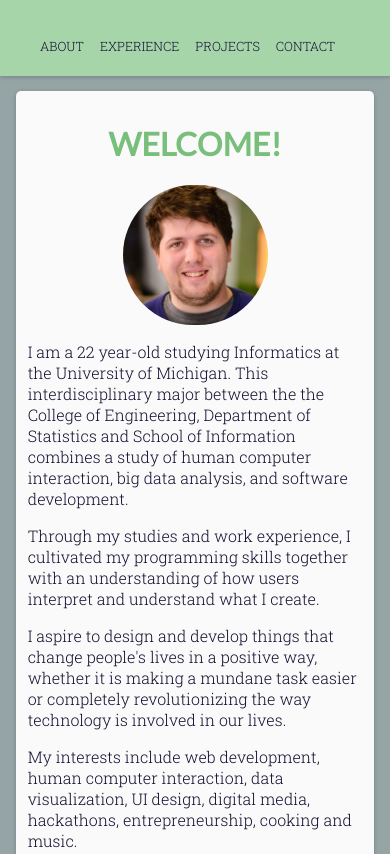
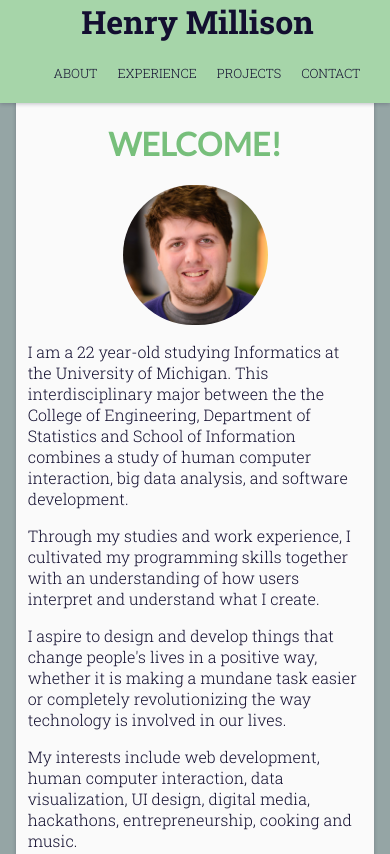
Before and after one commit to hmillison/portfolio, a plain HTML site: page index.html in a window 390 px wide. Shown: the top 854 px of the page. Drawn offline with nearby package versions, Linux system fonts and the light colour scheme.

Commit message:
changing logo, updating nav bar, changing contacts email

```diff
--- a/css/scss/main.scss
+++ b/css/scss/main.scss
@@ -63,6 +63,7 @@ h1, h2, h3{
 
 .nav{
 	@include material-shadow();
+
 	min-height:75px;
 	background-color:$green2;
 	text-align: center;
@@ -82,36 +83,47 @@ h1, h2, h3{
   }
 	.logo{
 		float:left;
-		background-image: url('../images/hm-logo-2.png');
-		background-size:100%;
-		background-repeat: no-repeat;
-		height:75px;
-		width:120px;
-    @media (max-width: 400px){
-      display:none;
+    display:inline-block;
+    margin-left: 5px;
+    margin-bottom: 0;
+    max-height: 75px;
+    @media (max-width: 640px){
+      float:none;
+      text-align: center;
+    }
+    h1{
+      color:$darkblue;
+      font-family: 'Roboto Slab', serif;
+      @media (max-width: 640px){
+        margin: 0;
+      }
     }
 	}
 	.active{
 			position:absolute;
-			min-height:75px;
+			min-height:76px;
 			padding-bottom:1%;
 			width:70px;
 			margin-left:28px;
 			background-color: $green1;
 			@include transition(all 1s);
-      @media (max-width: 520px){
+      @media (max-width: 640px){
         display:none;
       }
 		}
 	.links{
    	white-space: nowrap;
 		float: right;
-    @media (max-width: 400px){
+    @media (max-width: 640px){
       float:none;
+      text-align: center;
     }
 
 		ul{
 			list-style: none;
+      @media (max-width: 640px){
+        margin: 0;
+      }
 			li{
 				margin-left: -4px;
 				position: relative;
@@ -119,6 +131,9 @@ h1, h2, h3{
 				line-height: 60px;
 				margin-right: 16px;
 				float: left;
+        @media (max-width: 640px){
+          float: none;
+        }
         @media (max-width: 400px){
           margin-left: 0px;
           font-size: .8em;
--- a/index.html
+++ b/index.html
@@ -16,7 +16,9 @@
 
 <body>
     <div class="nav">
-      <div class="logo"></div>
+      <div class="logo center">
+        <h1>Henry Millison</h1>
+      </div>
       <div class="links">
           <div class="active"></div>
           <ul>
@@ -220,8 +222,8 @@
         <h1>Contact</h1>
         <div class="text">
           <p>
-            If you have any questions or just want to say hi, feel free to contact me via
-            <a href="mailto:hmillison@gmail.com">email</a>.
+            If you have any questions or just want to say hi, feel free to email me at
+            <a href="mailto:hmillison@gmail.com">hmillison@gmail.com</a>.
           </p>
           <p>
             Or find me elsewhere on the internet!
```
Also changed, not shown: css/main.css.
